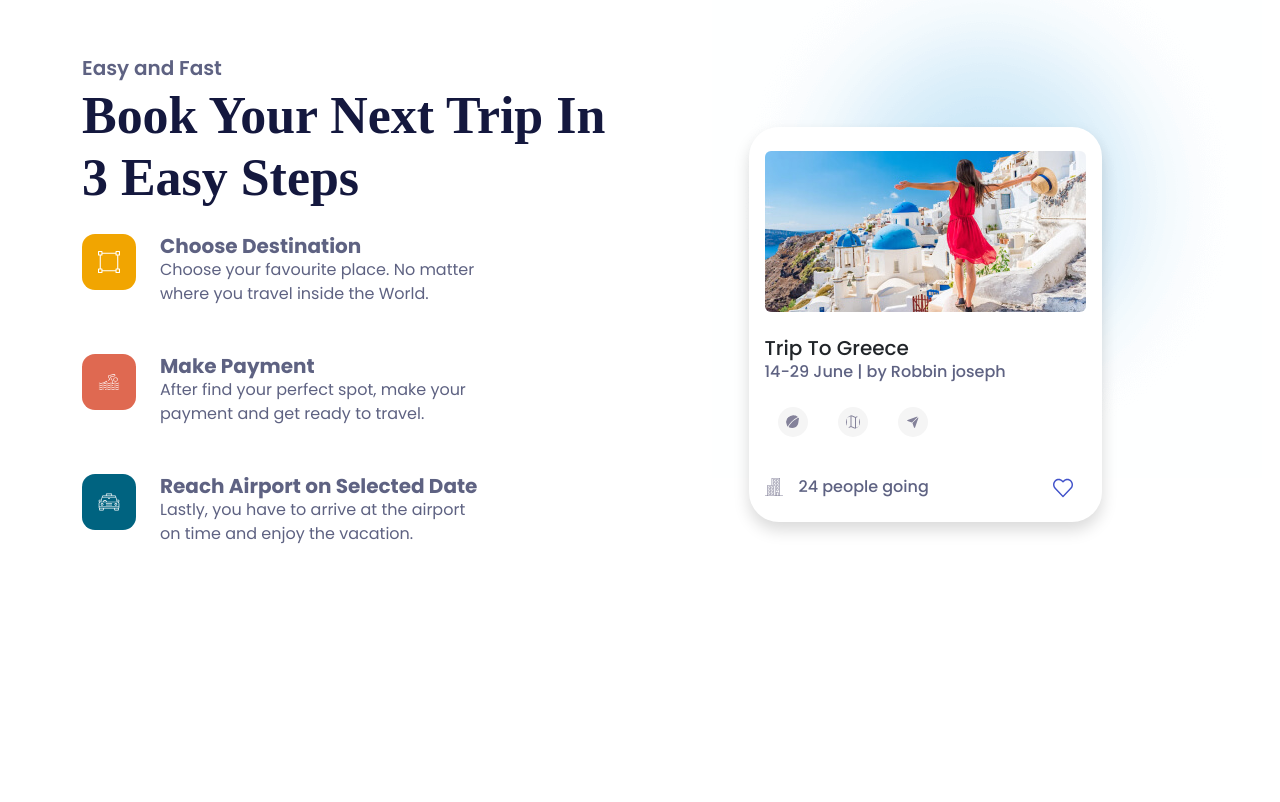
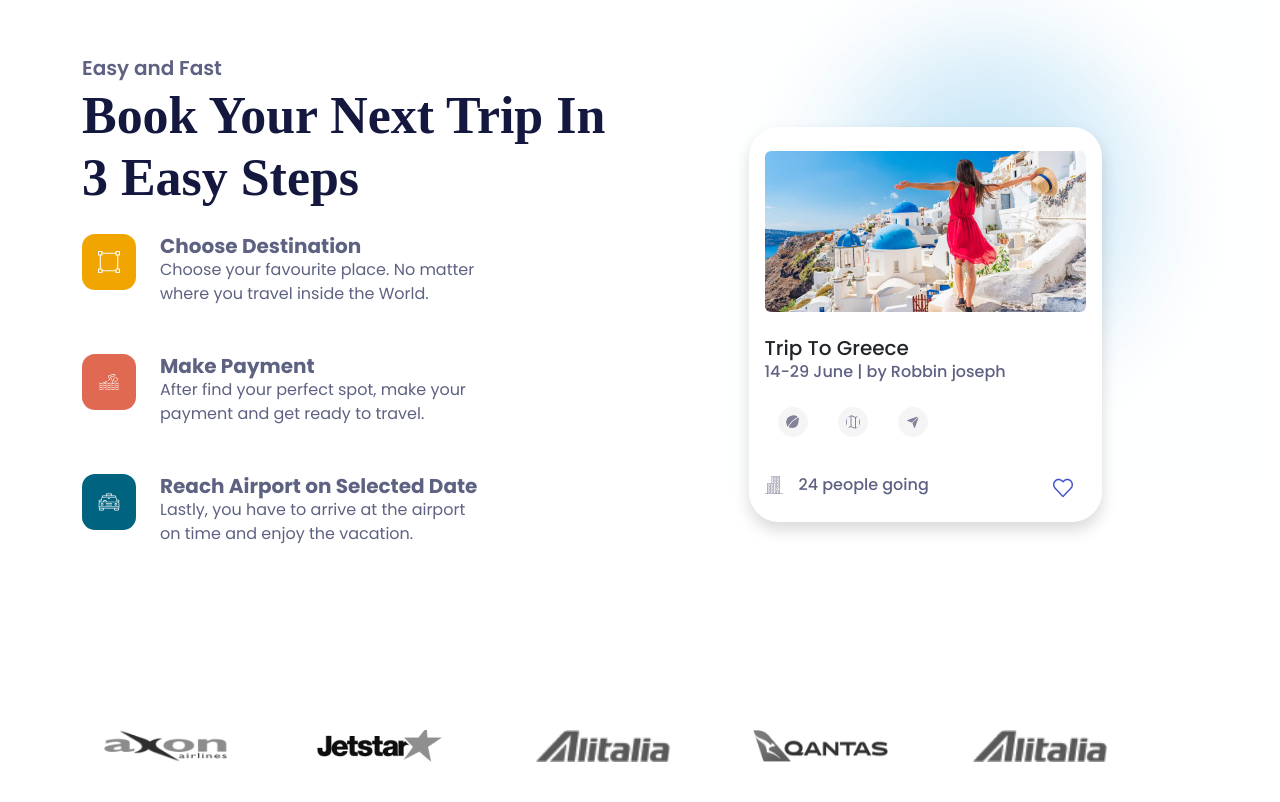
Before and after one commit to nahidthenh/jadoo-travel-agency-landing-page, a plain HTML site: page index.html in a window 1280 px wide. Shown: the part 2175-2977 px from the top of the page. Before the commit the page ends 2769 px from the top, so only its background shows below. Drawn offline with nearby package versions, Linux system fonts and the light colour scheme; a web font is replaced by a local one.

Commit message:
Sponsor Area Done

```diff
--- a/assets/css/app.css
+++ b/assets/css/app.css
@@ -331,6 +331,12 @@ h6 {
     opacity: 1;
 }
 
+@media (max-width: 800px) {
+    .position-absolute.z-index--1.me-10.me-xxl-0 img {
+        display: none;
+    }
+}
+
 .btn.icon-item img {
     background: #F5F5F5;
     padding: 8px 8px;
@@ -343,6 +349,10 @@ h6 {
 
 .margin-left {
     margin-left: -7rem !important;
+}
+
+.mt-n1 {
+    margin-top: -0.25rem !important;
 }
 
 .bg-primary {
@@ -358,3 +368,27 @@ h6 {
 }
 
 /* ==== Booking CSS End ==== */
+
+
+
+/* ==== Testimonial CSS  ==== */
+.s-logo {
+
+    filter: grayscale(0);
+}
+
+.s-logo:hover {
+    filter: grayscale(1);
+}
+
+.flex-center {
+    align-items: center;
+    justify-content: center;
+}
+
+.card-body.text-center img {
+    width: 135px;
+    height: 32px;
+}
+
+/* ==== Testimonial CSS End ==== */
--- /dev/null
+++ b/assets/js/app.js
@@ -0,0 +1,20 @@
+
+// For Sponsor Logo
+$('.owl-carousel').owlCarousel({
+    loop: true,
+    margin: 0,
+    nav: false,
+    dot: false,
+    responsiveClass: true,
+    responsive: {
+        0: {
+            items: 1
+        },
+        600: {
+            items: 3
+        },
+        1000: {
+            items: 5
+        }
+    }
+})
--- a/index.html
+++ b/index.html
@@ -10,6 +10,8 @@
   <title>Jadoo | Travel Agency Landing Page UI Design.</title>
   <!-- Favicons -->
   <link rel="shortcut icon" href="assets/images/fav/fav.png" type="image/x-icon">
+  <!-- OwlCarousel -->
+  <link rel="stylesheet" href="https://cdnjs.cloudflare.com/ajax/libs/OwlCarousel2/2.3.4/assets/owl.carousel.min.css" />
   <!-- Bootstrap-5 CSS -->
   <link rel="stylesheet" href="https://cdn.jsdelivr.net/npm/bootstrap@5.2.2/dist/css/bootstrap.min.css">
   <!-- App CSS -->
@@ -313,8 +315,9 @@
                       <span class="fs--1 fw-medium">24 people going</span>
                     </div>
                     <div class="show-onhover position-relative">
-                      <div class="card hideEl shadow position-absolute  start-xl-50 bottom-100 translate-xl-middle-x
-                        margin-left" style="width: 260px;border-radius:18px;">
+                      <div
+                        class="card hideEl shadow position-absolute end-0 start-xl-50 bottom-100 translate-xl-middle-x ms-3"
+                        style="width: 260px;border-radius:18px;">
                         <div class="card-body py-3">
                           <div class="d-flex">
                             <div style="margin-right: 10px">
@@ -347,14 +350,80 @@
     </section>
     <!-- ===== Booking Area End ===== -->
 
+    <!-- ===== Testimonial Area  ===== -->
+    <!-- Will Workon later  -->
+    <!-- ===== Testimonial Area End ===== -->
+
+    <!-- ===== Sopnsor Area  ===== -->
+    <div class="pb-lg-8 pb-6 pt-5 pt-md-9">
+      <div class="container">
+        <div class="row col-xl-12">
+          <div class="owl-carousel">
+            <div>
+              <div class="col">
+                <div class="card shadow-hover mb-4" style="border-radius:10px;">
+                  <div class="card-body text-center s-logo">
+                    <img class="img-fluid" src="assets/images/sponsor/1.png" alt="">
+                  </div>
+                </div>
+              </div>
+            </div>
+            <div>
+              <div class="col">
+                <div class="card shadow-hover mb-4" style="border-radius:10px;">
+                  <div class="card-body text-center">
+                    <img class="img-fluid" src="assets/images/sponsor/2.png" alt="">
+                  </div>
+                </div>
+              </div>
+            </div>
+            <div>
+              <div class="col">
+                <div class="card shadow-hover mb-4" style="border-radius:10px;">
+                  <div class="card-body text-center">
+                    <img class="img-fluid" src="assets/images/sponsor/3.png" alt="">
+                  </div>
+                </div>
+              </div>
+            </div>
+            <div>
+              <div class="col">
+                <div class="card shadow-hover mb-4" style="border-radius:10px;">
+                  <div class="card-body text-center">
+                    <img class="img-fluid" src="assets/images/sponsor/4.png" alt="">
+                  </div>
+                </div>
+              </div>
+            </div>
+            <div>
+              <div class="col">
+                <div class="card shadow-hover mb-4" style="border-radius:10px;">
+                  <div class="card-body text-center">
+                    <img class="img-fluid" src="assets/images/sponsor/5.png" alt="">
+                  </div>
+                </div>
+              </div>
+            </div>
+          </div>
+          <!-- 2 -->
+        </div>
+      </div>
+    </div>
+    <!-- ===== Sopnsor Area End ===== -->
+
   </section>
 
   <!-- ===== Script File Path ===== -->
-
+  <!-- Jquery  -->
+  <script src="https://cdnjs.cloudflare.com/ajax/libs/jquery/3.6.1/jquery.min.js"></script>
+  <!-- OwlCarousel  -->
+  <script src="https://cdnjs.cloudflare.com/ajax/libs/OwlCarousel2/2.3.4/owl.carousel.min.js"></script>
   <!-- Bs 5  -->
   <script src="https://cdn.jsdelivr.net/npm/bootstrap@5.2.2/dist/js/bootstrap.bundle.min.js"></script>
+  <!-- App.js  -->
+  <script src="assets/js/app.js"></script>
+  <!-- ===== Script File Path ===== -->
 
-  <!-- ===== Script File Path ===== -->
 </body>
 
 </html>
```
Also changed, not shown: assets/images/sponsor/1.png (added), assets/images/sponsor/2.png (added), assets/images/sponsor/3.png (added), assets/images/sponsor/4.png (added), assets/images/sponsor/5.png (added).
